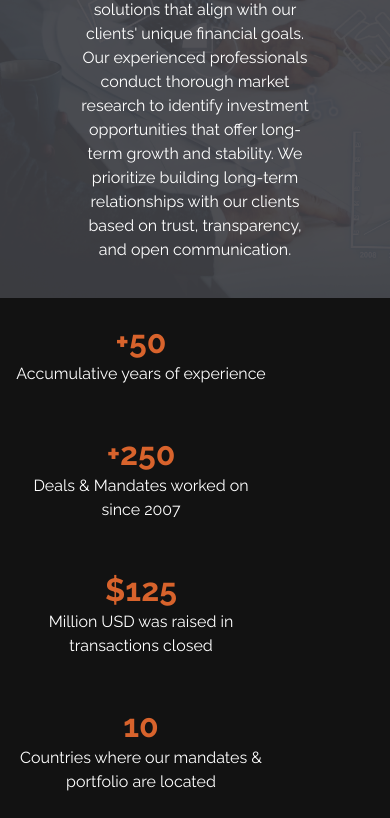
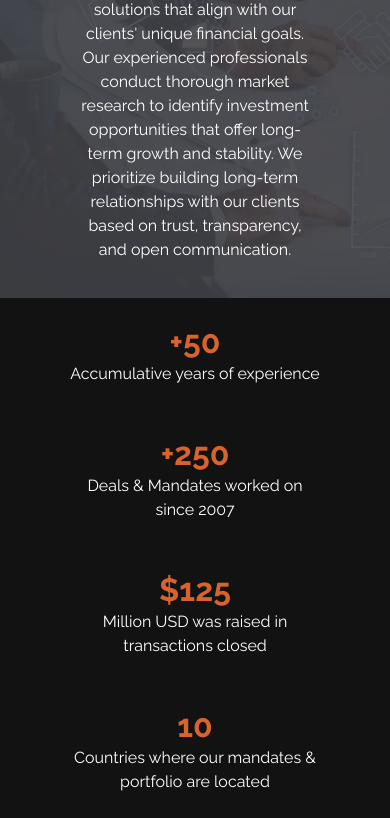
Before and after one commit to PTS-Holdings/oro-partners.com, a Next.js app: page / in a window 390 px wide. Shown: the part 795-1613 px from the top of the page. Built offline with nearby package versions, Linux system fonts and the light colour scheme.

Commit message:
style(InsightsSection.jsx): center align items in container using items-center class

```diff
--- a/src/components/homepage/InsightsSection.jsx
+++ b/src/components/homepage/InsightsSection.jsx
@@ -1,7 +1,7 @@
 function InsightsSection() {
     return (
         <div className="bg-custom-black">
-            <div className="container flex flex-col justify-between lg:flex-row py-6 gap-12">
+            <div className="container flex flex-col justify-between items-center lg:flex-row py-6 gap-12">
                 <div className="text-center max-w-[250px]">
 
                     <span className="text-custom-orange-basic header3 mb-4">+50</span>
```
